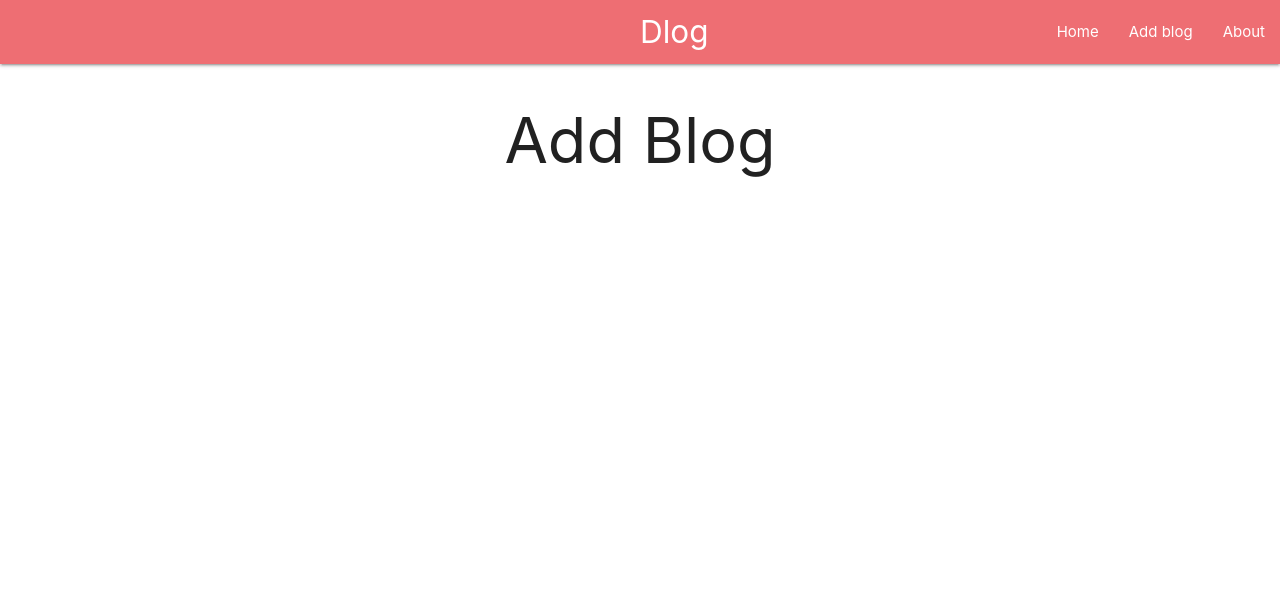
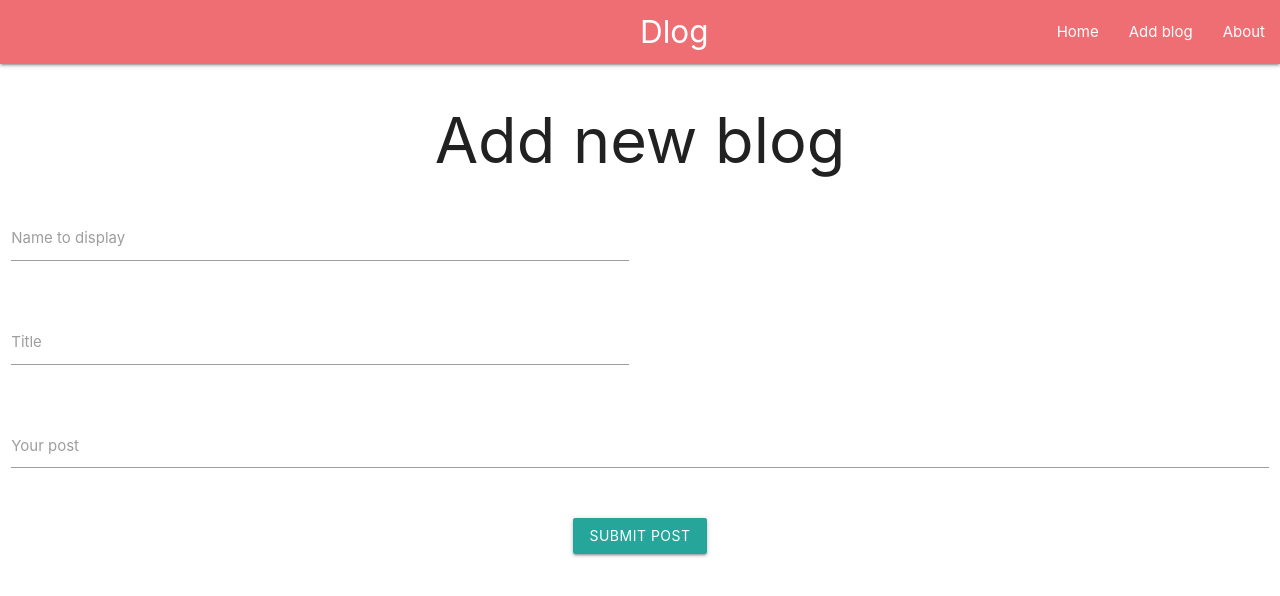
Before and after one commit to Chimpdu/Dblog, a React (Create React App) app: page /add in a window 1280 px wide. Shown: the top 596 px of the page. Built offline with nearby package versions, Linux system fonts and the light colour scheme.

Commit message:
add blog created

```diff
--- a/src/App.js
+++ b/src/App.js
@@ -16,6 +16,10 @@ function App() {
 const deleteBlog = (id) => {
     setBlogs(blogs.filter((blog)=>{return blog.id !== id}))
 }
+const addBlog = (blog) => {
+  setBlogs([...blogs, blog]);
+}
+
   return (
     <Router>
       <div className="App">
@@ -23,7 +27,7 @@ const deleteBlog = (id) => {
         <Routes>
           <Route path='/' element={<Home blogs={blogs} deleteBlog={deleteBlog}/>}></Route>
           <Route path='/about' element={<About/>}></Route>
-          <Route path ='/add' element={<AddBlog/>}></Route>
+          <Route path ='/add' element={<AddBlog addBlog={addBlog}/>}></Route>
         </Routes>
 
       </div>
--- a/src/components/AddBlog.js
+++ b/src/components/AddBlog.js
@@ -1,10 +1,52 @@
-import React from 'react'
+import {useState} from 'react'
+/* redirect to / after adding post */
+import { useNavigate } from 'react-router-dom';
 
-function AddBlog() {
-  return (
-    <div>
-      <h1>Add Blog</h1>
+function AddBlog({addBlog}) {
+
+    const [author, setAuthor] = useState("");
+    const [title, setTitle] = useState("");
+    const [post, setPost] = useState("");
+    const navigate = useNavigate();
+    const onSubmit= (event) => {
+        event.preventDefault();
+        /* At this moment id is mocked using a random number */
+        const id = Math.floor(Math.random()*1000000+1000);
+        const blog = {title, body: post, author, id};
+        addBlog(blog);
+        setAuthor("");
+        setTitle("");
+        setPost("");
+        navigate('/');
+    }
+    return (
+    <div className='add-blog'>
+      <h1>Add new blog</h1>
+      <div className="row">
+        <form className="col s12" onSubmit={(event)=>{onSubmit(event)}}>
+            <div className="row">
+                <div className="input-field col s6">
+                    <input id="author" type="text" className="validate" onChange={(event)=>{setAuthor(event.target.value)}} value={author}/>
+                    <label htmlFor="author">Name to display</label>
+                </div>
+            </div>
+            <div className="row">
+                <div className="input-field col s6">
+                    <input id="title" type="text" className="validate" onChange={(event)=>{setTitle(event.target.value)}} value={title}/>
+                    <label htmlFor="title">Title</label>
+                </div>
+            </div>
+            <div className="row">
+                <div className="input-field col s12">
+                    <textarea id="post" className="materialize-textarea" onChange={(event)=>{setPost(event.target.value)}} value={post}></textarea>
+                    <label htmlFor="post">Your post</label>
+                </div>
+            </div>
+            <button className='btn' type='submit'>Submit post</button>
+        </form>
     </div>
+  </div>
+
   )
 }
 
```
